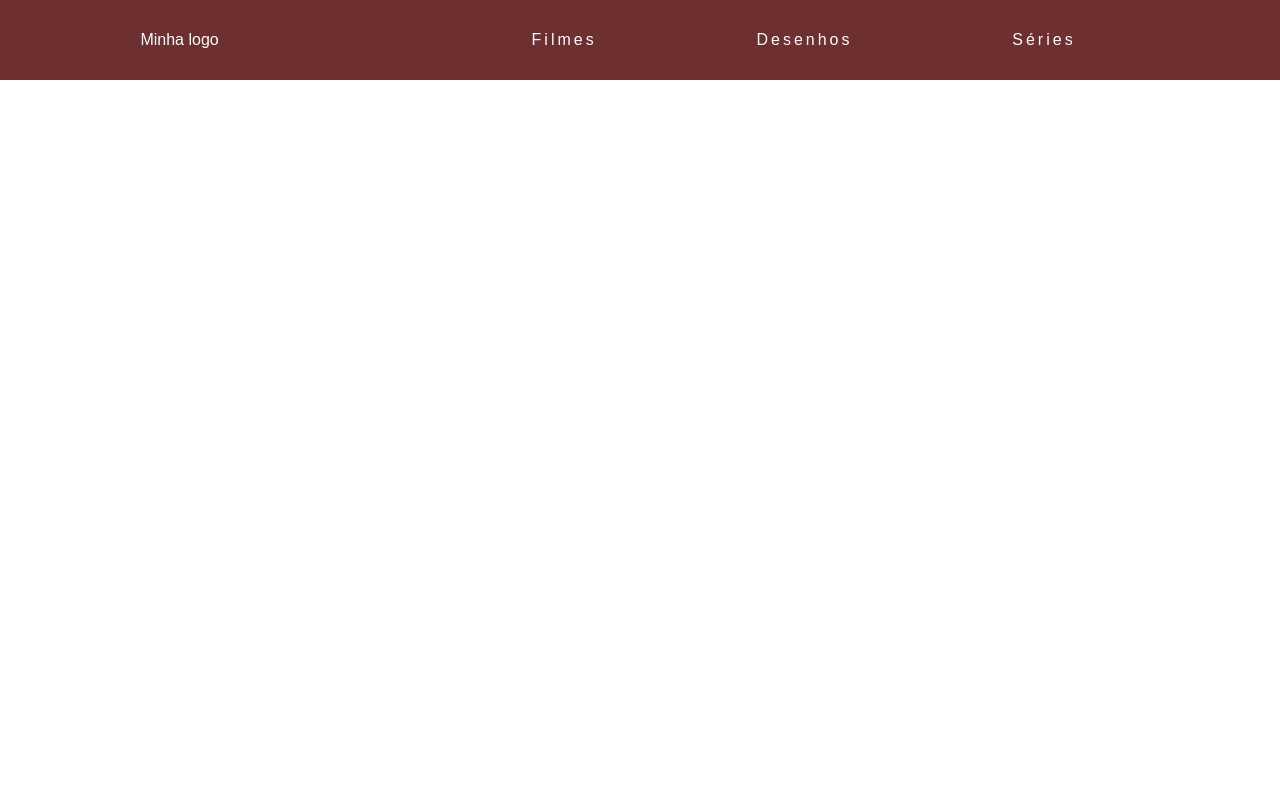
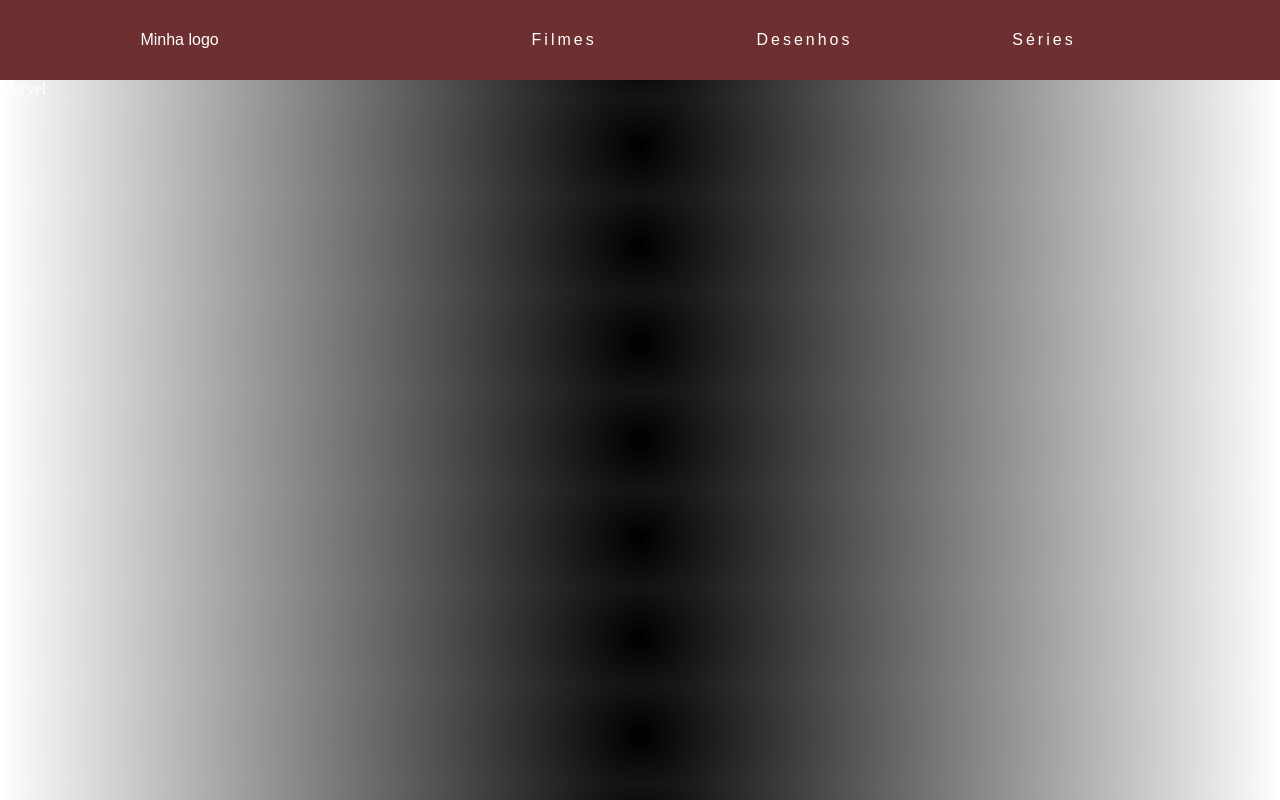
Before and after one commit to Sacimia/menu-responsivo, a plain HTML site: page index.html in a window 1280 px wide. Drawn offline with Linux system fonts and the light colour scheme.

Commit message:
Add files via upload

```diff
--- a/a.css
+++ b/a.css
@@ -1,6 +1,11 @@
 *{
     margin: 0;
     padding: 0;
+}
+
+body{
+    background: black;
+    background: radial-gradient(circle, black 0%, white 100%)
 }
 a{
     color: white;
```
